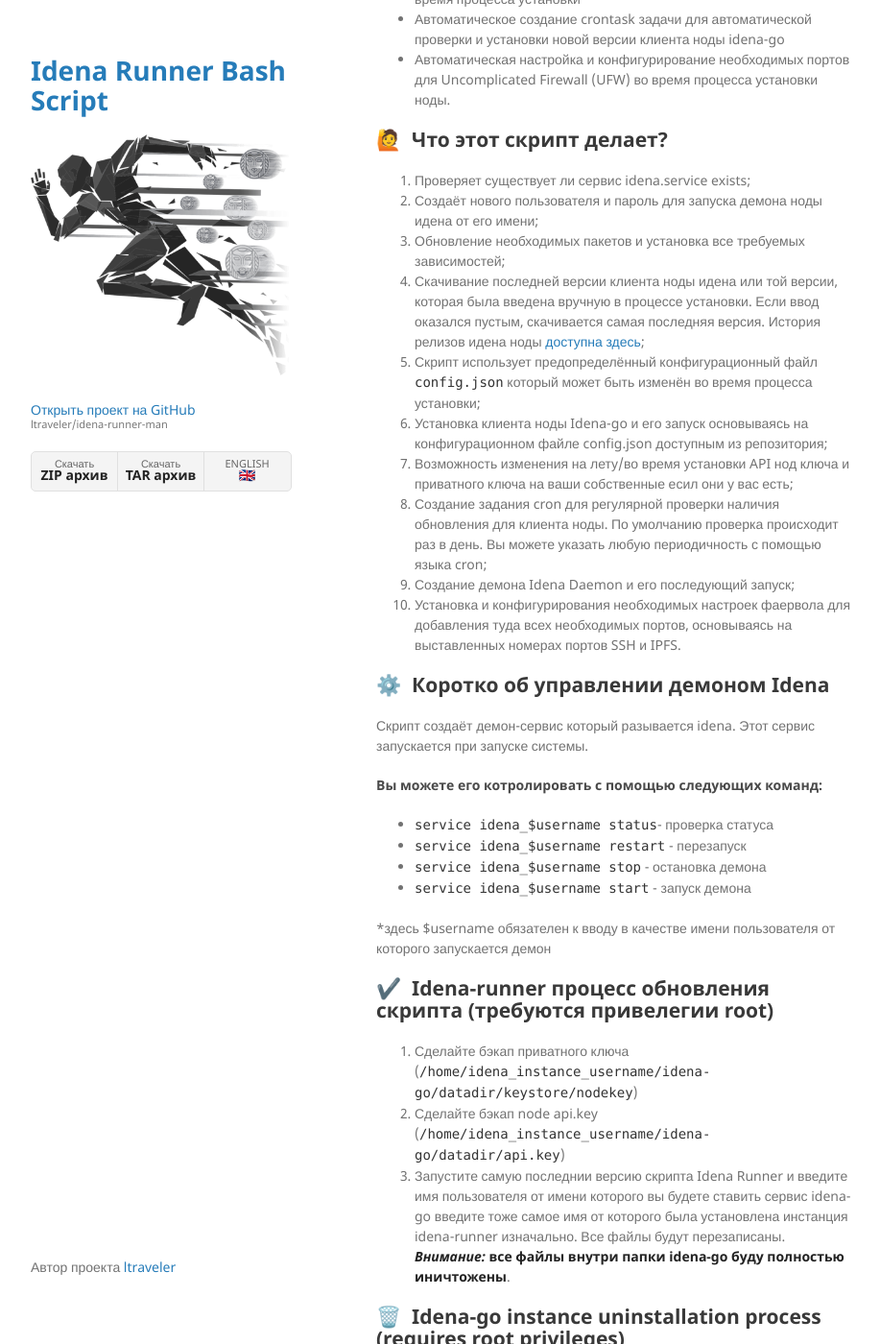
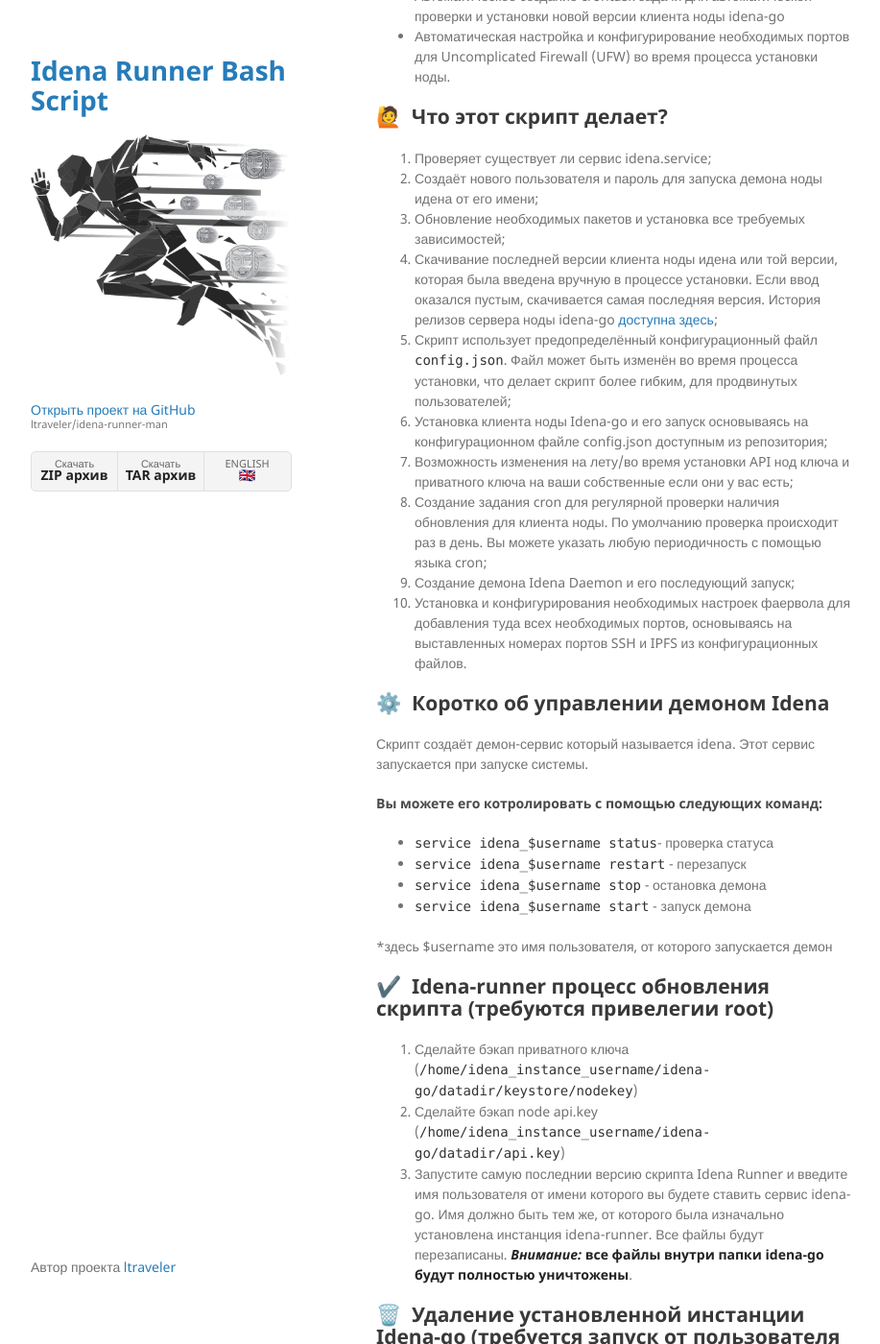
Before and after one commit to ltraveler/idena-runner-man, a Jekyll site: the page built from ru/index-ru.md, in a window 1280 px wide and 1400 px high, scrolled down 674 px. Shown: the whole window at 96% size, without its empty margins (178-1095 px from the left). Built offline with Jekyll 4.4.1, drawn with Linux system fonts in a browser that asks for light colours; the repository's description, which GitHub fills in, is left out; some of the changed text lies outside the part shown.

Commit message:
Update index-ru.md

```diff
--- a/ru/index-ru.md
+++ b/ru/index-ru.md
@@ -7,60 +7,60 @@
 description: "Быстрый старт вашего сервера идена на >= Ubuntu 18.04. Скрипт позволяет: запускать несколько нод на одном сервере, автоматическое обновление установленных IDENA нод, импорт api ключей ноды и вашего приватного ключа, настройка UFW и автоматическое конфигурирование портов"
 ---
 
-## Добро пожаловать на страницу баш скрипта Idena Runner
+## Idena Runner: Запуска вашего сервера ИДЕНА с возможностью мультинод
 
-<p align="justify"><b>Установщик ноды Идена</b> в виде bash скрипта. Позволяет устанавить множество нод <b>Idena-Go</b> на ваш сервер в виде простого и понятного мастера с друественным интерфейсом.</p>
+<p align="justify"><b>Установщик Идена</b> в виде bash скрипта. Позволяет устанавить множество нод <b>Idena-Go</b> на ваш сервер в виде простого и понятного мастера с дружественным интерфейсом.</p>
 
 <p align="center"><a href="https://github.com/ltraveler/idena-runner/releases/latest" target="_blank"><img src="https://img.shields.io/badge/версия-v0.2.2-blue?style=for-the-badge&logo=none" alt="последняя версия скрипта idena runner" /></a>&nbsp;<a href="https://wiki.ubuntu.com/FocalFossa/ReleaseNotes" target="_blank"><img src="https://img.shields.io/badge/Ubuntu-20.04(LTS)+-00ADD8?style=for-the-badge&logo=none" alt="Минимальная версия Ubuntu" /></a>&nbsp;<a href="https://github.com/ltraveler/idena-runner/blob/main/CHANGELOG.md" target="_blank"><img src="https://img.shields.io/badge/Сборка-Стабильная-success?style=for-the-badge&logo=none" alt="Последний релиз idena-go" /></a>&nbsp;<a href="https://www.gnu.org/licenses/quick-guide-gplv3.html" target="_blank"><img src="https://img.shields.io/badge/лицензия-GPL3.0-red?style=for-the-badge&logo=none" alt="license" /></a></p>
 
-## 🚀&nbsp; Запуск `idena_install.sh` (необходимо запускать от пользователя с привелегиями root)
+## 🚀&nbsp; Запуск `idena_install.sh` (запускать от пользователя с привилегиями root)
 
-Пожалуйста убедитесь, что у вас установлена чистая Ubuntu 20.04.
-Для установки ноды идена-гоу используя данный скрипт, пожалуйста вледуйте следующим шагам:
-* `git clone https://github.com/ltraveler/idena-runner.git` склонируйте репозиторий
-* `cd idena-runner` перейти в директорию скрипта
-* `chmod +x idena_install.sh` сделать скрипт исполняемым
-* `./idena_install.sh` запуск скрипта
+Пожалуйста убедитесь, что у вас установлена ОС Ubuntu 18.04 и выше.
+Для установки ноды идена-гоу, используя данный скрипт, вам нужно выполнить 4 простых шага:
+* `git clone https://github.com/ltraveler/idena-runner.git` клонируем репозиторий
+* `cd idena-runner` переходим в директорию скрипта
+* `chmod +x idena_install.sh` делаем скрипт исполняемым
+* `./idena_install.sh` запускаем скрипт
 
 ## ✅&nbsp; Функции
 
-* Возможность установки нескольких нод на одном сервере: 1 пользователь - 1 сервер
+* Возможность установки нескольких нод на одном сервере: 1 пользователь - 1 нода
 * Возможность импорта уже существующих приватных/нод ключей во время процесса установки
 * Автоматическое создание crontask задачи для автоматической проверки и установки новой версии клиента ноды idena-go
 * Автоматическая настройка и конфигурирование необходимых портов для Uncomplicated Firewall (UFW) во время процесса установки ноды.
 
 ## 🙋&nbsp; Что этот скрипт делает?
 
-1. Проверяет существует ли сервис idena.service exists;
+1. Проверяет существует ли сервис idena.service;
 2. Создаёт нового пользователя и пароль для запуска демона ноды идена от его имени;
 3. Обновление необходимых пакетов и установка все требуемых зависимостей;
-4. Скачивание последней версии клиента ноды идена или той версии, которая была введена вручную в процессе установки. Если ввод оказался пустым, скачивается самая последняя версия. История релизов идена ноды [доступна здесь](https://github.com/idena-network/idena-go/releases);
-5. Скрипт использует предопределённый конфигурационный файл `config.json` который может быть изменён во время процесса установки;
+4. Скачивание последней версии клиента ноды идена или той версии, которая была введена вручную в процессе установки. Если ввод оказался пустым, скачивается самая последняя версия. История релизов сервера ноды idena-go [доступна здесь](https://github.com/idena-network/idena-go/releases);
+5. Скрипт использует предопределённый конфигурационный файл `config.json`. Файл может быть изменён во время процесса установки, что делает скрипт более гибким, для продвинутых пользователей;
 6. Установка клиента ноды Idena-go и его запуск основываясь на конфигурационном файле config.json доступным из репозитория;
-7. Возможность изменения на лету/во время установки API нод ключа и приватного ключа на ваши собственные есил они у вас есть;
+7. Возможность изменения на лету/во время установки API нод ключа и приватного ключа на ваши собственные если они у вас есть;
 8. Создание задания cron для регулярной проверки наличия обновления для клиента ноды. По умолчанию проверка происходит раз в день. Вы можете указать любую периодичность с помощью языка cron;
 9. Создание демона Idena Daemon и его последующий запуск;
-10. Установка и конфигурирования необходимых настроек фаервола для добавления туда всех необходимых портов, основываясь на выставленных номерах портов SSH и IPFS.
+10. Установка и конфигурирования необходимых настроек фаервола для добавления туда всех необходимых портов, основываясь на выставленных номерах портов SSH и IPFS из конфигурационных файлов.
 
 ##  ⚙️&nbsp;  Коротко об управлении демоном Idena
-Скрипт создаёт демон-сервис который разывается idena. Этот сервис запускается при запуске системы.
+Скрипт создаёт демон-сервис который называется idena. Этот сервис запускается при запуске системы.
 #### Вы можете его котролировать с помощью следующих команд:
 * `service idena_$username status`- проверка статуса
 * `service idena_$username restart` - перезапуск
 * `service idena_$username stop` - остановка демона
 * `service idena_$username start` - запуск демона
 
-*здесь $username обязателен к вводу в качестве имени пользователя от которого запускается демон
+*здесь $username это имя пользователя, от которого запускается демон
 
 ## ✔️&nbsp; Idena-runner процесс обновления скрипта (требуются привелегии root)
 
 1. Сделайте бэкап приватного ключа (`/home/idena_instance_username/idena-go/datadir/keystore/nodekey`)
 2. Сделайте бэкап node api.key (`/home/idena_instance_username/idena-go/datadir/api.key`)
-3. Запустите самую последнии версию скрипта Idena Runner и введите имя пользователя от имени которого вы будете ставить сервис idena-go введите тоже самое имя от которого была установлена инстанция idena-runner изначально.
+3. Запустите самую последнии версию скрипта Idena Runner и введите имя пользователя от имени которого вы будете ставить сервис idena-go. Имя должно быть тем же, от которого была изначально установлена инстанция idena-runner.
 Все файлы будут перезаписаны.
-***Внимание:*** **все файлы внутри папки idena-go буду полностью иничтожены**.
+***Внимание:*** **все файлы внутри папки idena-go будут полностью уничтожены**.
 
-## 🗑️&nbsp; Idena-go instance uninstallation process (requires root privileges)
+## 🗑️&nbsp; Удаление установленной инстанции Idena-go (требуется запуск от пользователя root)
 
 1. `service idena_username stop` _остановка демона idena от имени пользователя, инстанцию idena-go которого мы собираемся удалить_;
 2. `pkill -u username` _убиваем все активные процессы, которые принадлежат данному пользователю_;
```
